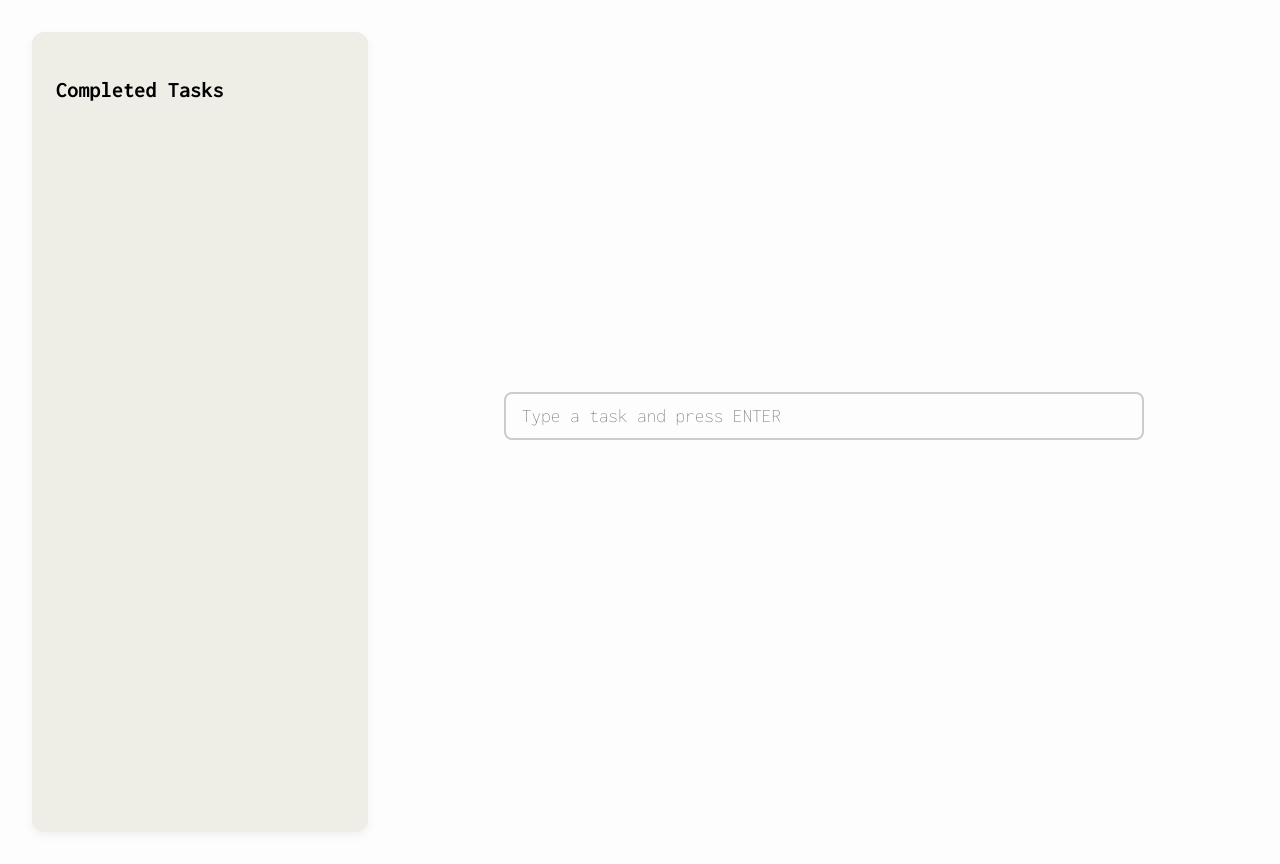
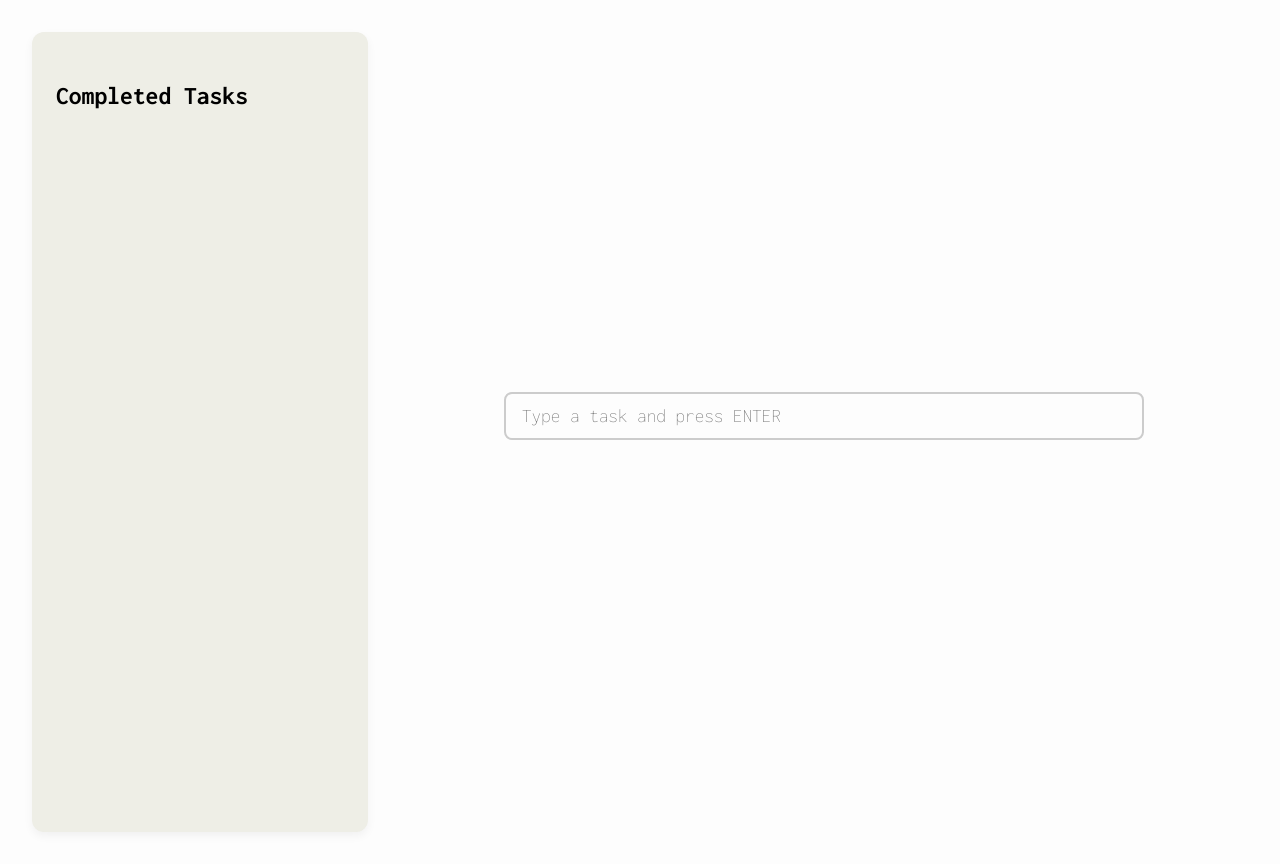
Before and after one commit to JedidiahCajudo/easy-wins, a React (Vite) app: page / in a window 1280 px wide. Built offline with nearby package versions, Linux system fonts and the light colour scheme.

Commit message:
changed the h3 size to 1.6rem

```diff
--- a/src/index.css
+++ b/src/index.css
@@ -40,7 +40,7 @@ input::placeholder {
 }
 
 .completed-tasks h3 {
-  font-size: 1.4rem;
+  font-size: 1.6rem;
   margin-bottom: 1rem;
 }
 
```
